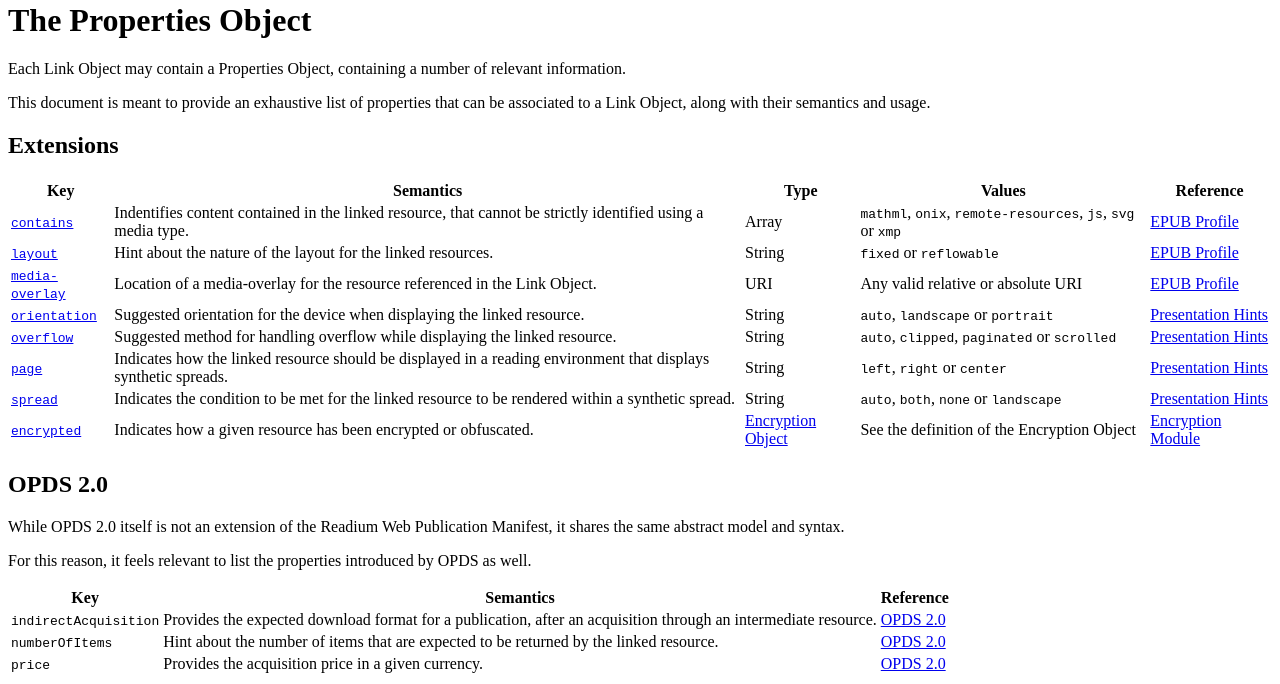
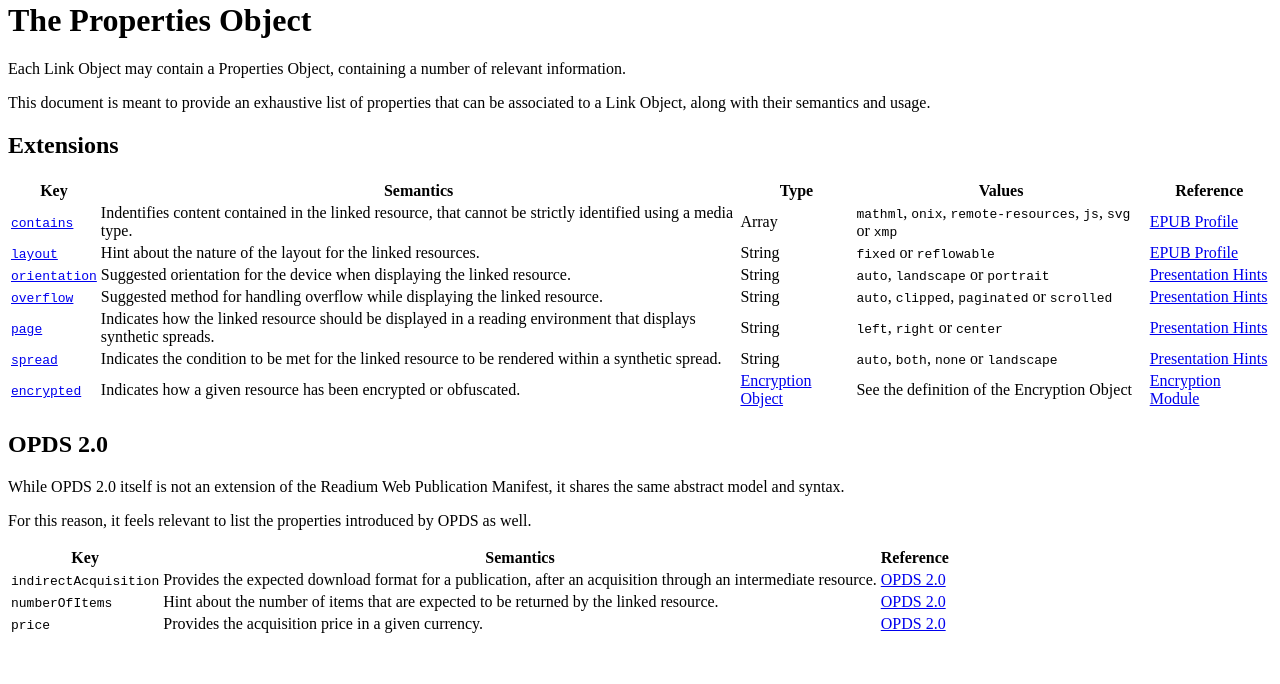
Before and after one commit to readium/webpub-manifest, a Jekyll site: the page built from properties.md, in a window 1280 px wide. Shown: the part 219-903 px from the top of the page. Built offline with Jekyll 4.4.1, drawn with Linux system fonts in a browser that asks for light colours; our own code applies the rules of GitHub Pages for plain Markdown files; comment, search, counter and statistics services are not loaded.

Commit message:
suppress media-overlays likn property

```diff
--- a/properties.md
+++ b/properties.md
@@ -10,7 +10,6 @@
 | ----- | --------- | -------- | --------- | --------- |
 | [`contains`](/profiles/epub.md#contains)  | Indentifies content contained in the linked resource, that cannot be strictly identified using a media type.  | Array  | `mathml`, `onix`, `remote-resources`, `js`, `svg` or `xmp`  | [EPUB Profile](/profiles/epub.md#properties) |
 | [`layout`](/profiles/epub.md#layout)  | Hint about the nature of the layout for the linked resources.  | String  | `fixed` or `reflowable`  | [EPUB Profile](/profiles/epub.md#properties) |
-| [`media-overlay`](/profiles/epub.md#media-overlay)  | Location of a media-overlay for the resource referenced in the Link Object.  | URI  | Any valid relative or absolute URI  | [EPUB Profile](/profiles/epub.md#properties) |
 | [`orientation`](/modules/presentation.md#orientation)  | Suggested orientation for the device when displaying the linked resource.  | String  | `auto`, `landscape` or `portrait`  | [Presentation Hints](/modules/presentation.md) |
 | [`overflow`](/modules/presentation.md#overflow)  | Suggested method for handling overflow while displaying the linked resource.  | String  | `auto`, `clipped`, `paginated` or `scrolled`  | [Presentation Hints](/modules/presentation.md) |
 | [`page`](/modules/presentation.md#page)  | Indicates how the linked resource should be displayed in a reading environment that displays synthetic spreads.  | String  | `left`, `right` or `center`  |  [Presentation Hints](/modules/presentation.md) |
```
